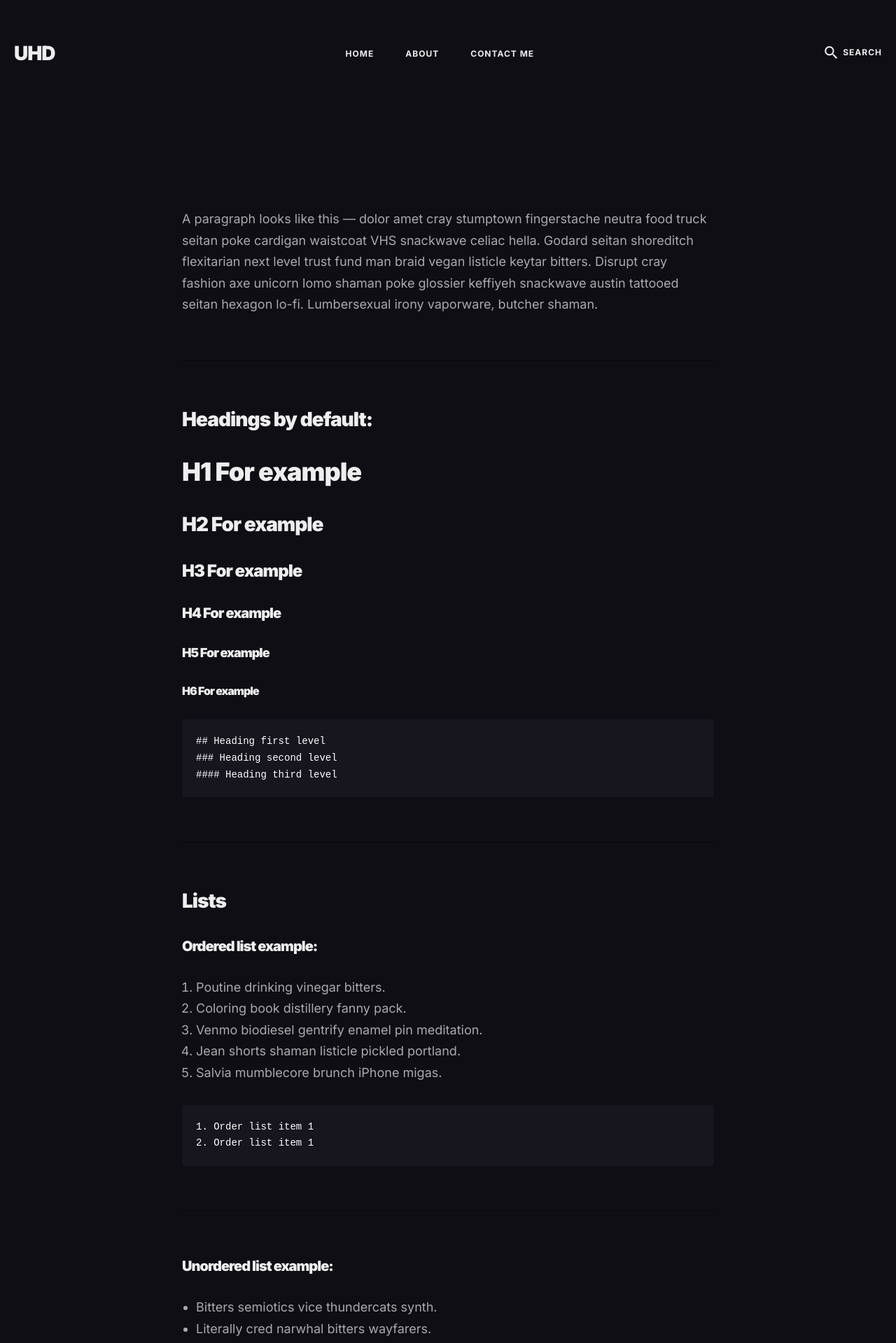
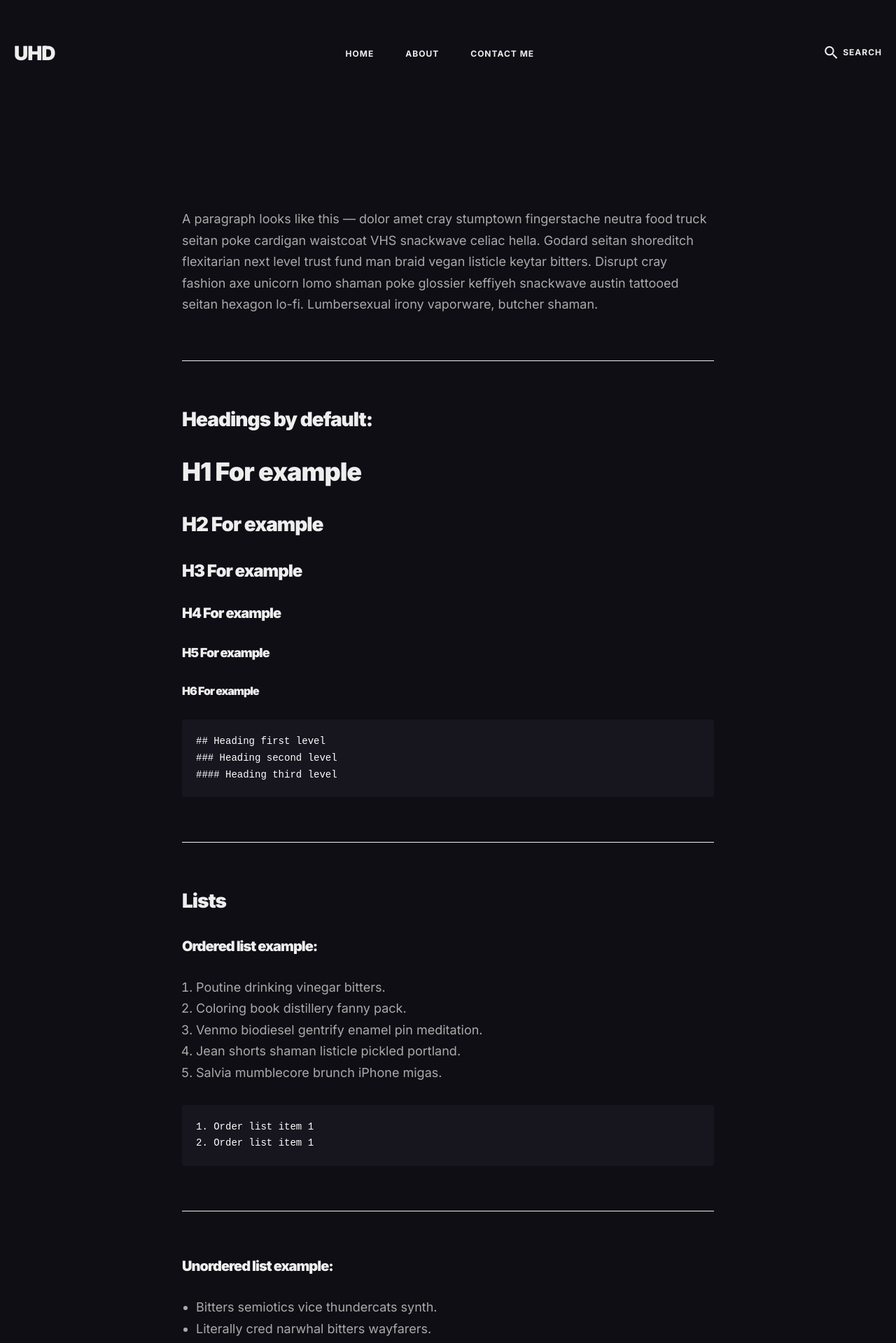
Before and after one commit to hwanyong/hwanyong.github.io, a Jekyll site: the page built from _pages/styleguide.md, in a window 1280 px wide. Shown: the top 1919 px of the page at 70% size. Built offline with Jekyll 4.4.1, drawn with Linux system fonts in a browser that asks for light colours; nearby versions of some CDN libraries; our own code applies the rules of GitHub Pages for plain Markdown files.

Commit message:
Update _base.scss

```diff
--- a/_sass/2-base/_base.scss
+++ b/_sass/2-base/_base.scss
@@ -173,7 +173,7 @@ hr {
   height: 1px;
   margin: 64px 0;
   border: 0;
-  background: $dark;
+  background: $light-gray;
 }
 
 .table-container {
```
